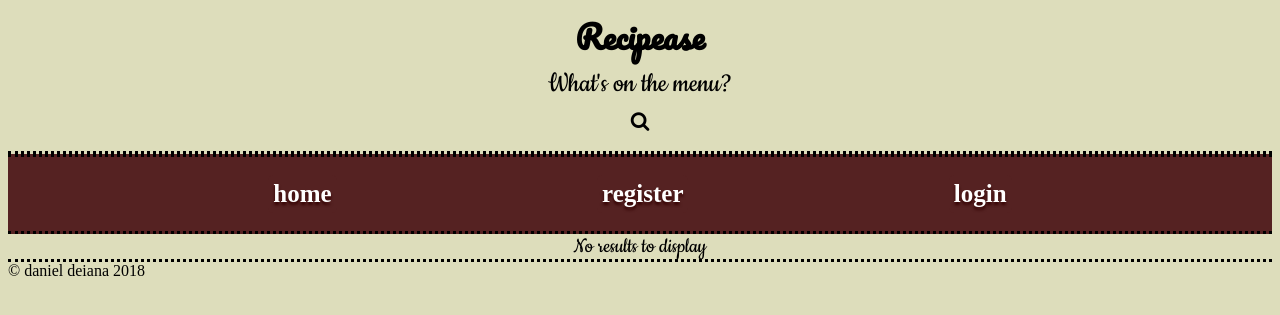
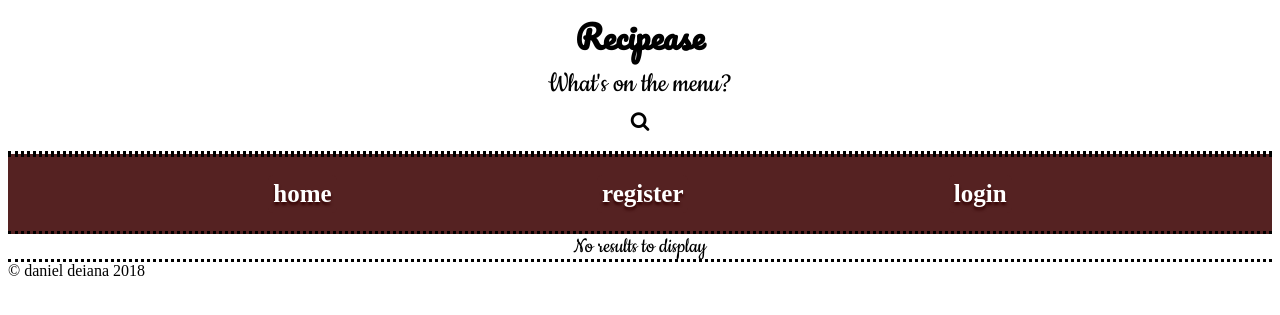
Before and after one commit to danieldeiana/recipease, a Django app: page / in a window 1280 px wide. Shown: the top 315 px of the page. Run offline with Django 3.2, Linux system fonts and the light colour scheme; data that the repository does not hold is empty.

Commit message:
a white background is better

```diff
--- a/recipe/static/recipe/css/base.css
+++ b/recipe/static/recipe/css/base.css
@@ -3,7 +3,7 @@ header img {
 }
 
 body {
-    background: #DDB;
+    background: #FFF;
 }
 
 h1 {
```
